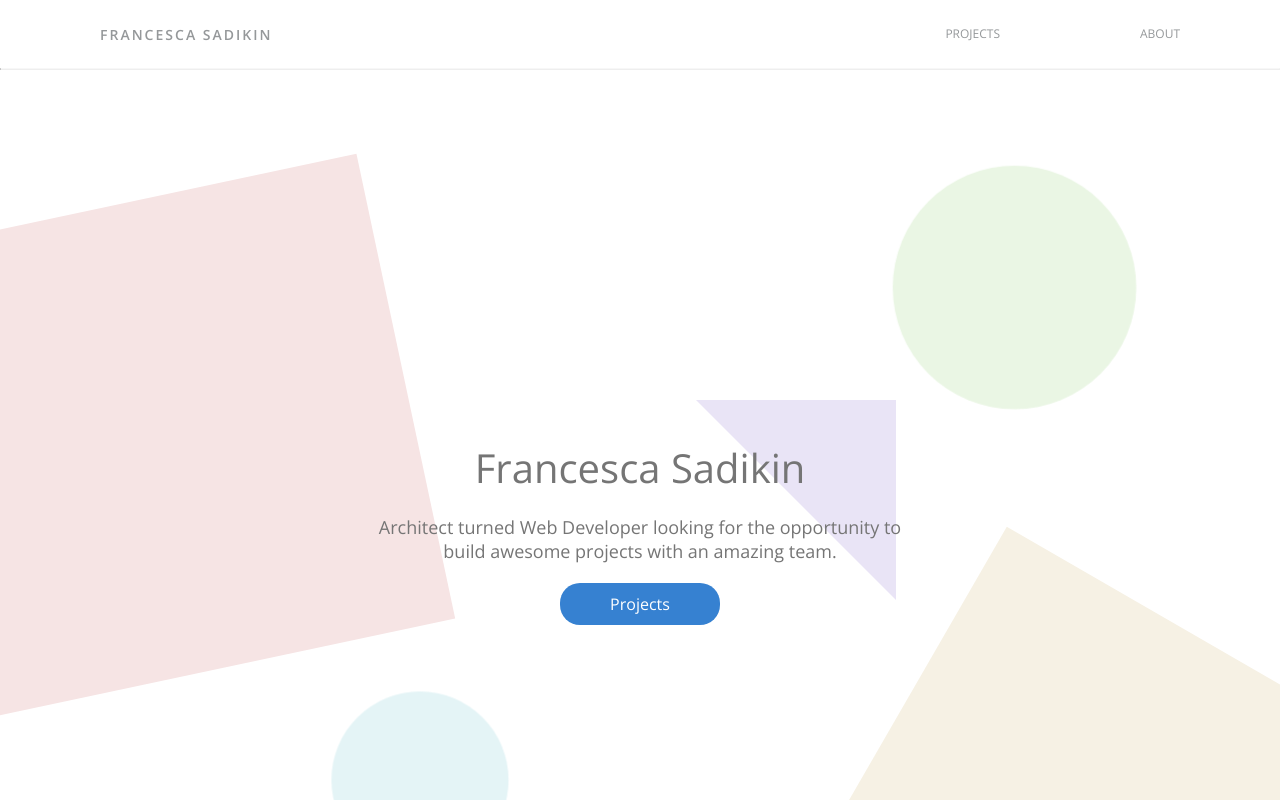
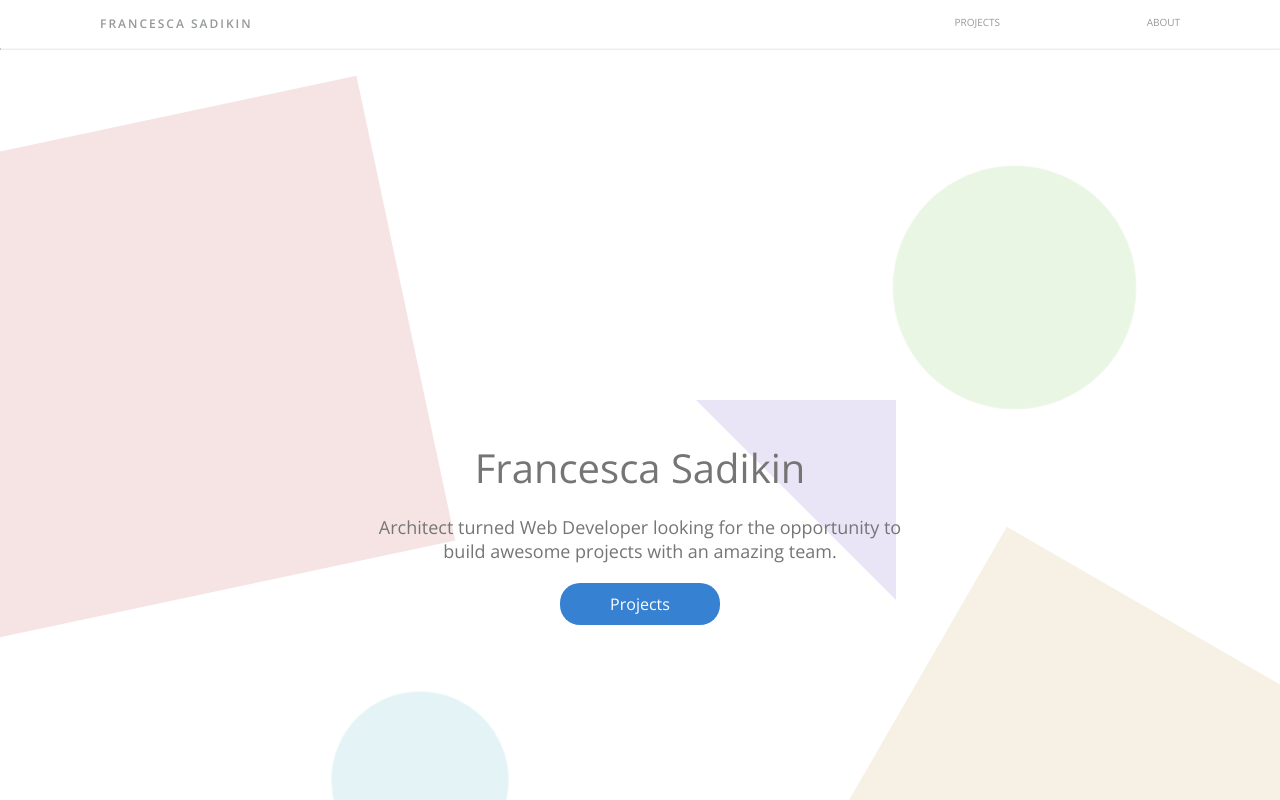
Before and after one commit to serpient/fsadikin, a React (Create React App) app: page / in a window 1280 px wide. Shown: the top 800 px of the page. Built offline with nearby package versions, Linux system fonts and the light colour scheme.

Commit message:
sticky header styling

```diff
--- a/src/Header/Header.css
+++ b/src/Header/Header.css
@@ -13,18 +13,28 @@ FONTS
 GRID
 ==========================
 */
+.header-container-all {
+  position: fixed;
+  top: 0px;
+  z-index: 10;
+  left: 0px;
+  right: 0px;
+  background-color: rgba(255, 255, 255, 0.939); }
+
 .header-container {
   max-width: 1080px;
   display: grid;
   grid-template-columns: repeat(6, 1fr);
   grid-template-areas: "l l l . p b";
-  height: 60px;
+  height: 30px;
   margin: 0 auto; }
 
 .header-spacer {
   grid-column: 4 / 5; }
 
 .header-border {
+  position: relative;
+  top: 10px;
   border-top: 1px solid #f7f7f7; }
 
 .nav-projects {
@@ -40,8 +50,8 @@ LINKS
 */
 .logo, .navigation {
   color: #95989a;
-  font-size: 14px;
-  margin-top: 25px;
+  font-size: 12px;
+  margin-top: 15px;
   text-decoration: none;
   text-transform: uppercase; }
 
@@ -55,7 +65,7 @@ LINKS
   color: #757575; }
 
 .navigation {
-  font-size: 12px; }
+  font-size: 10px; }
 
 .nav-projects, .nav-about {
   text-align: right; }
--- a/src/Header/Header.jsx
+++ b/src/Header/Header.jsx
@@ -5,7 +5,7 @@ import './Header.css';
 class Header extends React.Component {
     render() {
         return (
-            <React.Fragment>
+            <div className="header-container-all">
                 <div className="header-container">
                     <Link to="/" className="logo">Francesca Sadikin</Link>
                     <div className="header-spacer" />
@@ -13,7 +13,7 @@ class Header extends React.Component {
                     <Link to="/about" className="navigation nav-about">About</Link>
                 </div>
                 <hr className="header-border" />
-            </React.Fragment>
+            </div>
         )
     }
 }
--- a/src/Header/Header.scss
+++ b/src/Header/Header.scss
@@ -5,12 +5,20 @@
 GRID
 ==========================
 */
+.header-container-all {
+    position: fixed;
+    top: 0px;
+    z-index: 10;
+    left: 0px;
+    right: 0px;
+    background-color: rgba(255, 255, 255, 0.939);
+}
 .header-container {
     max-width: 1080px;
     display: grid;
     grid-template-columns: repeat(6, 1fr);
     grid-template-areas: "l l l . p b";
-    height: 60px;
+    height: 30px;
     margin: 0 auto;
 }
 
@@ -19,6 +27,8 @@ GRID
 }
 
 .header-border {
+    position: relative;
+    top: 10px;
     border-top: 1px solid $pale-grey;
 }
 
@@ -36,8 +46,8 @@ LINKS
 */
 .logo, .navigation {
     color: $grey;
-    font-size: 14px;
-    margin-top: 25px;
+    font-size: 12px;
+    margin-top: 15px;
     text-decoration: none;
     text-transform: uppercase;
 }
@@ -54,7 +64,7 @@ LINKS
 }
 
 .navigation {
-    font-size: 12px;
+    font-size: 10px;
 }
 
 .nav-projects, .nav-about {
```
